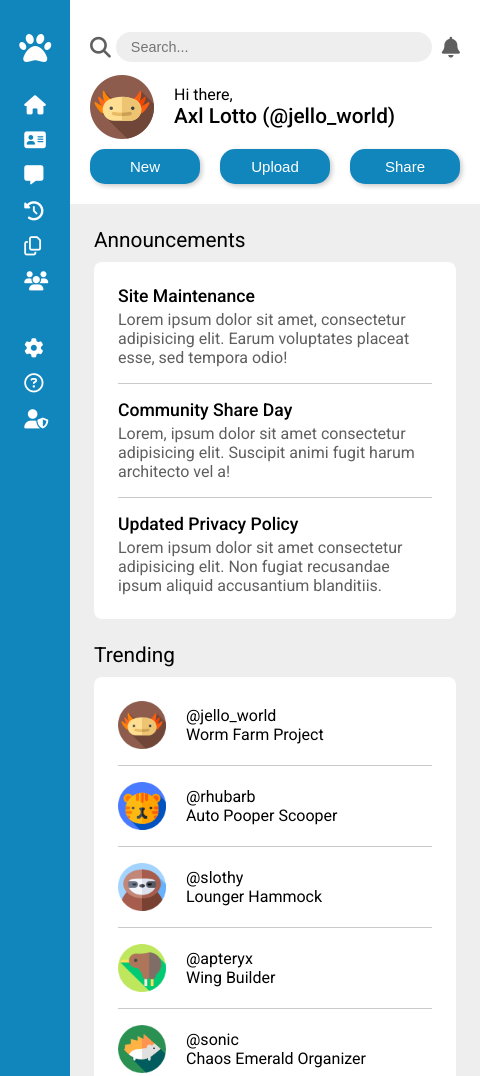
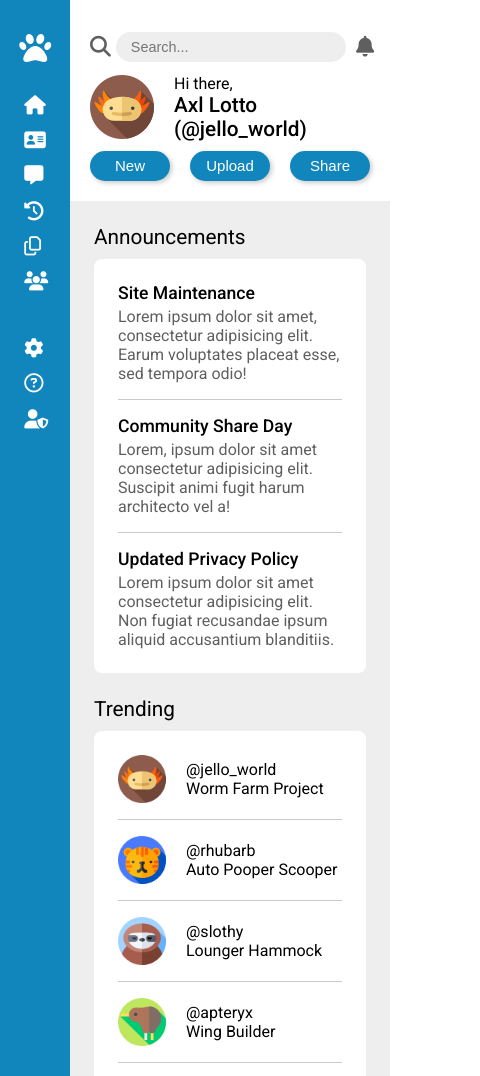
Before and after one commit to KTohara/html_AdminBoard, a plain HTML site: page index.html in a window 390 px wide. Shown: the top 1076 px of the page, 480 px wide, since content can reach past the window. Drawn offline with Linux system fonts and the light colour scheme.

Commit message:
Fixed mobile sizing

```diff
--- a/style.css
+++ b/style.css
@@ -264,6 +264,7 @@ body {
   justify-content: flex-end;
   gap: 1rem;
   color: var(--primary-dark);
+  cursor: pointer;
 }
 
 /* MAIN - announcements */
@@ -413,4 +414,9 @@ body {
   .header-top-right {
     min-width: 95%;
   }
+
+  .btn-container button {
+    width: 80px;
+    height: 30px;
+  }
 }
```
